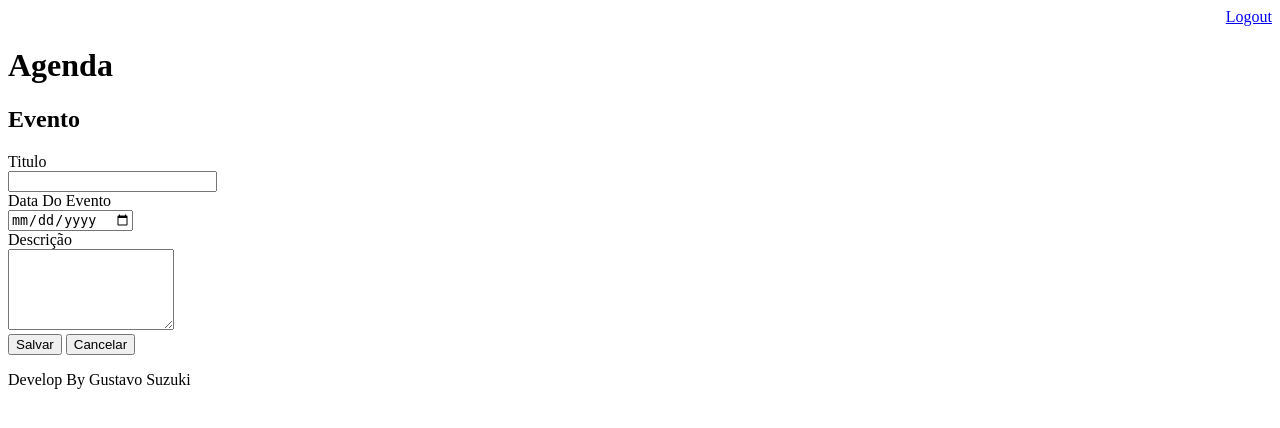
After one commit to GS-suzuki13/Agenda, a Django app: page /agenda/evento/ in a window 1280 px wide. The commit adds this page. Shown: the top 428 px of the page. Run offline with Django 3.2, Linux system fonts and the light colour scheme; a user stored in the database is signed in.

Commit message:
Criando metodo de insercao de dados na tabela de eventos

```diff
--- a/agenda/urls.py
+++ b/agenda/urls.py
@@ -23,6 +23,8 @@ urlpatterns = [
     path('admin/', admin.site.urls),
     path('evento/<titulo>', views.local_evento),
     path('agenda/', views.lista_eventos),
+    path('agenda/evento/', views.evento),
+    path('agenda/evento/submit', views.submit_evento),
     path('', RedirectView.as_view(url='/agenda/')),
     path('login/', views.login_user),
     path('login/submit', views.submit_login),
--- a/core/views.py
+++ b/core/views.py
@@ -22,6 +22,12 @@ def logout_user(request):
 
 
 @csrf_exempt
+@login_required(login_url='/login/')
+def evento(request):
+    return render(request, 'evento.html')
+
+
+@csrf_exempt
 def submit_login(request):
     if request.POST:
         username = request.POST.get('username')
@@ -36,6 +42,22 @@ def submit_login(request):
 
 
 @csrf_exempt
+@login_required(login_url='/login/')
+def submit_evento(request):
+    if request.POST:
+        titulo = request.POST.get('titulo')
+        data_evento = request.POST.get('data_evento')
+        descricao = request.POST.get('descricao')
+        usuario = request.user
+        Evento.objects.create(
+            titulo=titulo,
+            data_evento=data_evento,
+            descricao=descricao,
+            usuario=usuario
+        )
+    return redirect('/')
+
+@csrf_exempt
 def local_evento(request, titulo):
     consulta = Evento.objects.get(titulo=titulo)
     return HttpResponse(consulta.local)
--- a/templates/agenda.html
+++ b/templates/agenda.html
@@ -2,7 +2,9 @@
 
 {% block content %}
     <h2>Agendamentos</h2>
-
+    <a href="evento/">
+        <button type="button">Novo Evento</button>
+    </a>
     <ul style="font-size: 18px">
         {% for evento in eventos %}
             <li>{{ evento.titulo }} -> {{ evento.get_data_evento }}</li>
--- /dev/null
+++ b/templates/evento.html
@@ -0,0 +1,18 @@
+{% extends "model-page.html" %}
+
+{% block content %}
+
+    <h2>Evento</h2>
+    <form action="submit" method="post">{% csrf_token %}
+        <label>Titulo</label><br>
+        <input type="text" name="titulo" size="23"><br>
+        <label>Data Do Evento</label><br>
+        <input type="date" name="data_evento" size="23"><br>
+        <label>Descrição</label><br>
+        <textarea name="descricao" rows="5" cols="18"></textarea><br>
+        <button type="submit">Salvar</button>
+        <a href="/">
+            <button type="button">Cancelar</button>
+        </a>
+    </form>
+{% endblock %}
```
Also changed, not shown: templates/login.html (+5 -3 lines), db.sqlite3, 1 other file.
